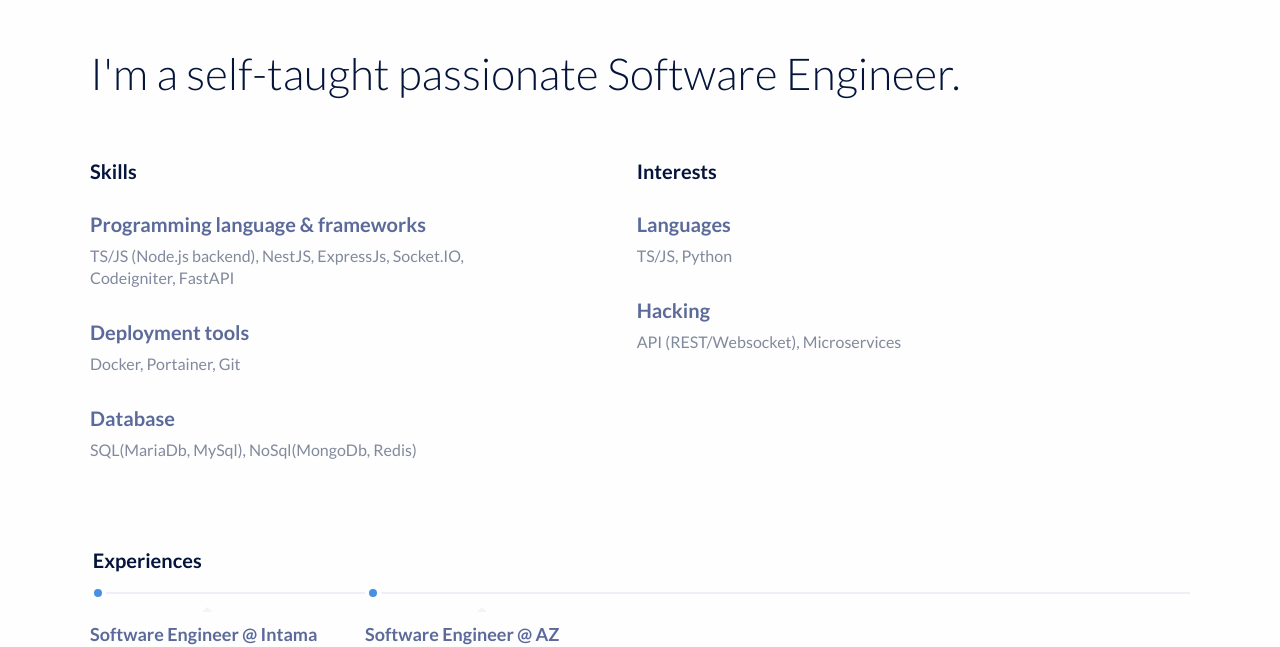
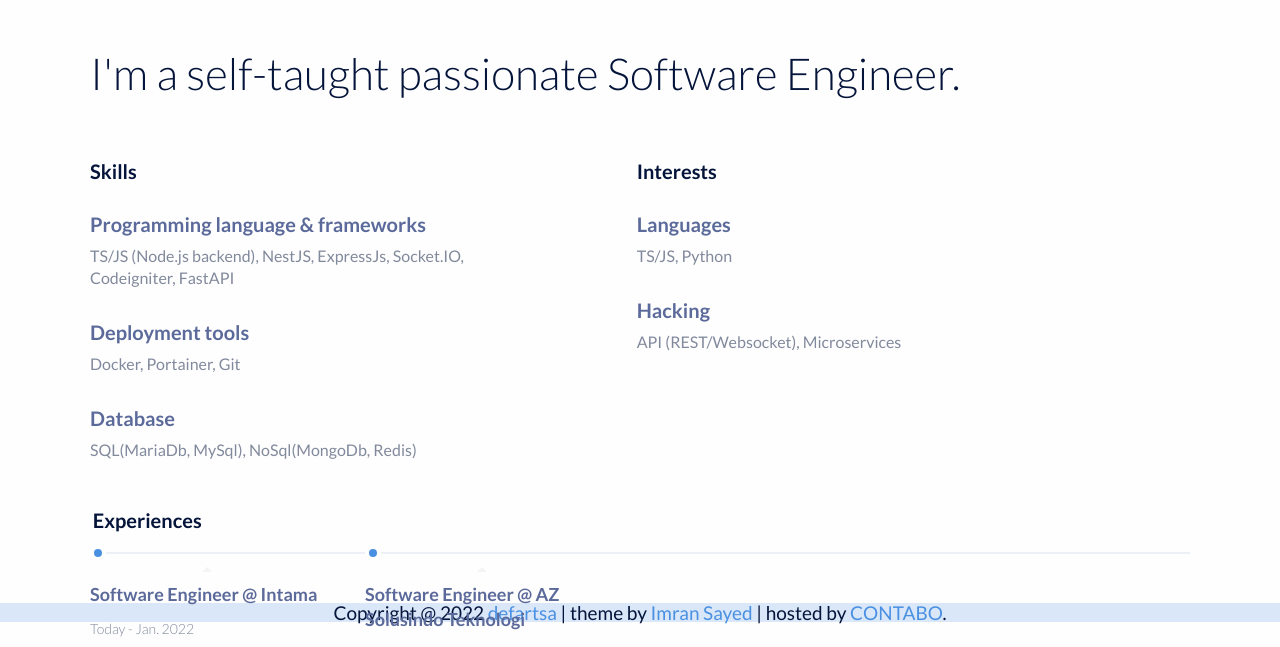
Before and after one commit to defartsa23/defartsa23, a Gatsby site: page / in a window 1280 px wide. Shown: the part 178-825 px from the top of the page. Built offline with nearby package versions, Linux system fonts and the light colour scheme; Gatsby itself is replaced by a stand-in of ours.

Commit message:
update css footer

```diff
--- a/src/components/footer.js
+++ b/src/components/footer.js
@@ -1,7 +1,7 @@
 import * as React from "react"
 
 const Footer = () => (
-  <footer className="container">
+  <footer className="footer">
     <span>
       Copyright @ 2022 <a href="https://github.com/defartsa23">defartsa</a> |
       theme by <a href="https://codeytek.com/">Imran Sayed</a> | hosted by{" "}
--- a/src/components/layout.js
+++ b/src/components/layout.js
@@ -20,7 +20,6 @@ const Layout = ({ children }) => {
     <>
       <Header greetings={data.site.siteMetadata?.greetings || `Greetings`} />
       <main>{children}</main>
-      <br></br>
       <Footer />
     </>
   )
--- a/src/pages/index.css
+++ b/src/pages/index.css
@@ -171,6 +171,15 @@ footer {
   margin: 60px auto;
 }
 
+.footer {
+  position: fixed;
+  left: 0;
+  width: 100%;
+  bottom: 0;
+  text-align: center;
+  background-color: #d9e7f8;
+}
+
 .hero {
   margin: 50px auto;
   position: relative;
@@ -342,7 +351,7 @@ h1.name {
 ol {
   position: relative;
   display: block;
-  margin: 100px 0;
+  margin-bottom: 14%;
   height: 2px;
   background: #eef0f7;
 }
```
